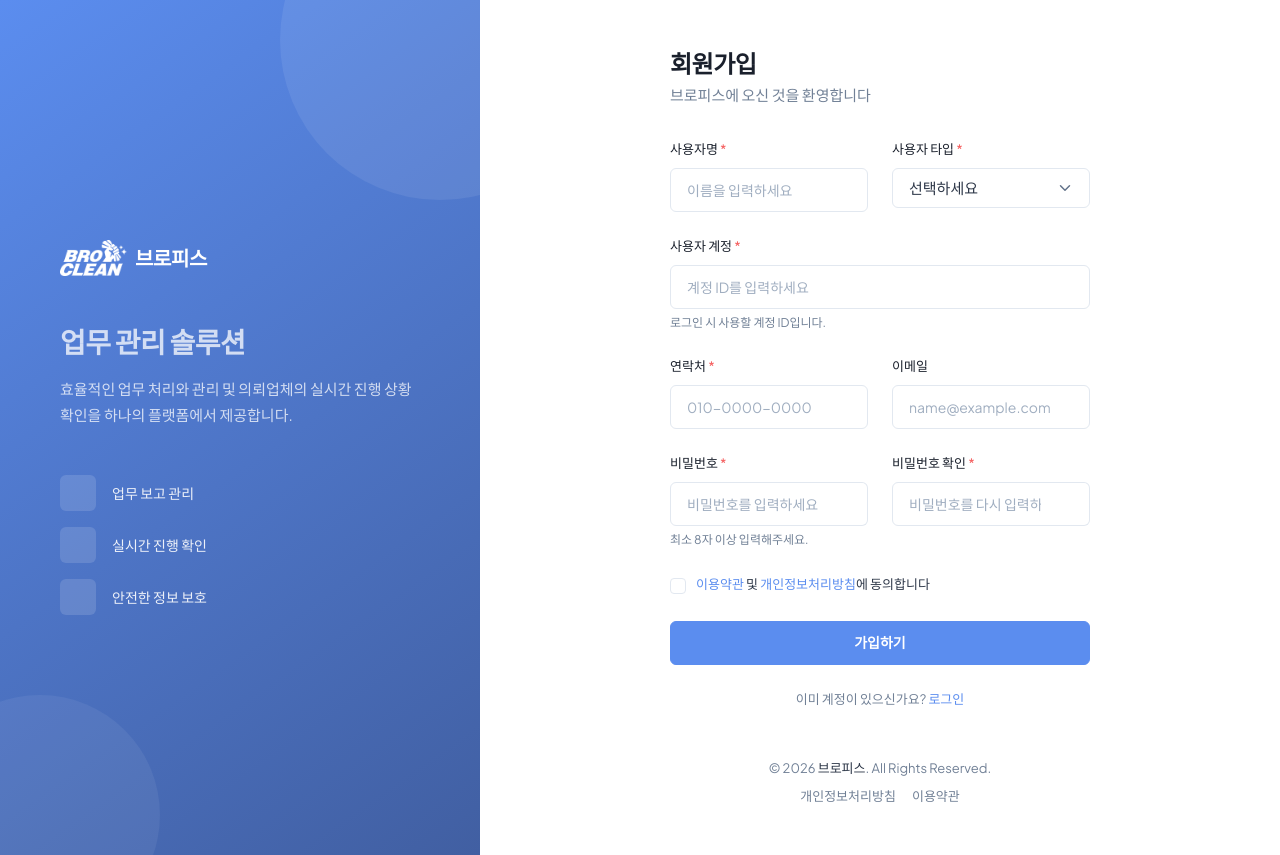
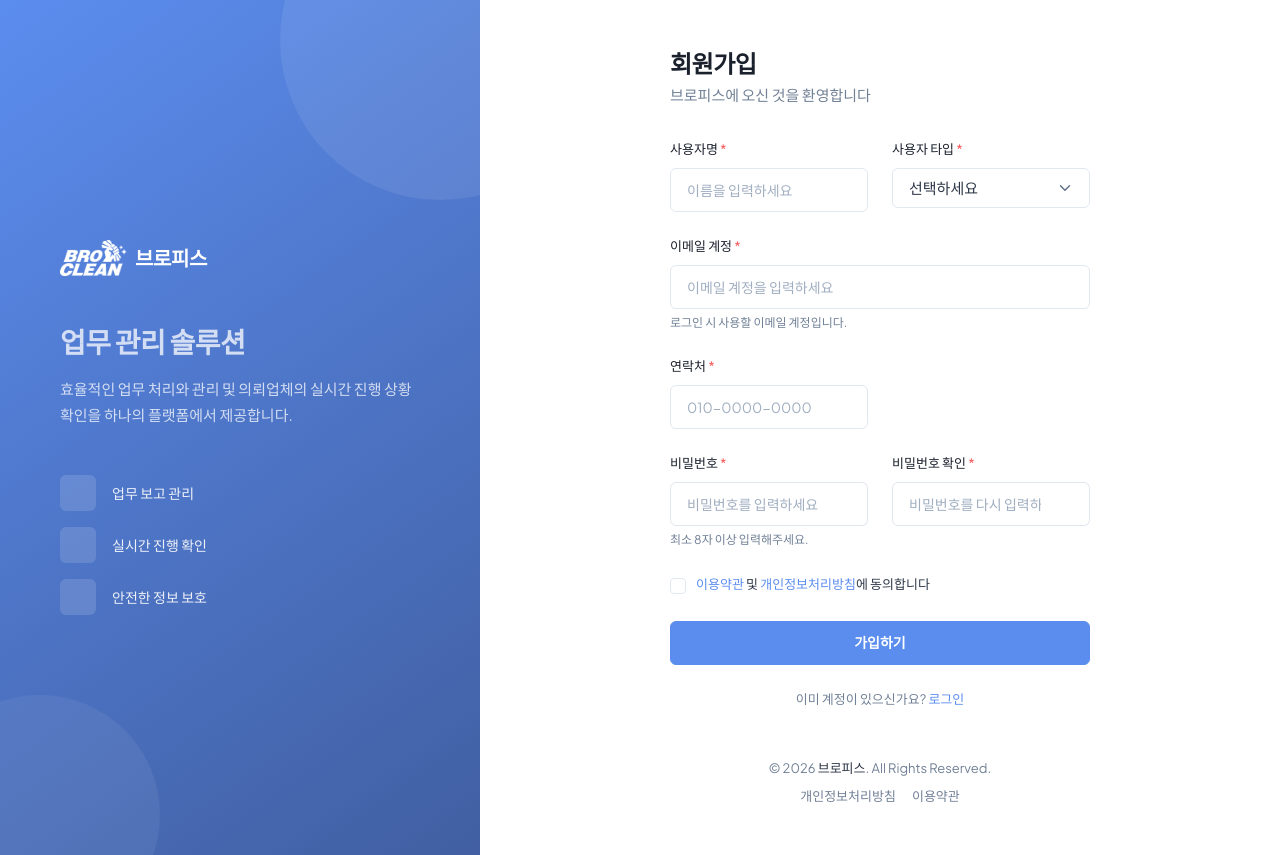
Before and after one commit to bonoman77/PyBroffice, a Flask app: page /accounts/user_insert in a window 1280 px wide. Run offline with Flask 3, Linux system fonts and the light colour scheme; style sheets or scripts are compiled from the project's sources; parts of the project's set-up code (start-up, migrations or seed data) failed here and were passed over; some libraries are stand-ins or nearby versions.

Commit message:
account 제거

```diff
--- a/broffice/templates/accounts/user_insert.html
+++ b/broffice/templates/accounts/user_insert.html
@@ -32,10 +32,10 @@
   </div>
 
   <div class="form-group">
-    <label for="user_account" class="form-label">사용자 계정 <span class="text-danger">*</span></label>
-    {{ input('text', 'user_account', '', placeholder='계정 ID를 입력하세요', opt='required') }}
-    <div class="form-text">로그인 시 사용할 계정 ID입니다.</div>
-    <div class="invalid-feedback">사용자 계정을 입력해주세요.</div>
+    <label for="user_email" class="form-label">이메일 계정 <span class="text-danger">*</span></label>
+    {{ input('email', 'user_email', '', placeholder='이메일 계정을 입력하세요', opt='required') }}
+    <div class="form-text">로그인 시 사용할 이메일 계정입니다.</div>
+    <div class="invalid-feedback">이메일 계정을 입력해주세요.</div>
   </div>
 
   <div class="row">
@@ -44,13 +44,6 @@
         <label for="user_mobile" class="form-label">연락처 <span class="text-danger">*</span></label>
         {{ input('tel', 'user_mobile', '', placeholder='010-0000-0000', opt='required') }}
         <div class="invalid-feedback">연락처를 입력해주세요.</div>
-      </div>
-    </div>
-    <div class="col-md-6">
-      <div class="form-group">
-        <label for="user_email" class="form-label">이메일</label>
-        {{ input('email', 'user_email', '', placeholder='name@example.com') }}
-        <div class="invalid-feedback">올바른 이메일 주소를 입력해주세요.</div>
       </div>
     </div>
   </div>
```
Also changed, not shown: broffice/templates/accounts/user_list.html (+7 -7 lines), database/broffice_mysql_procedures.sql (+4 -4 lines).
